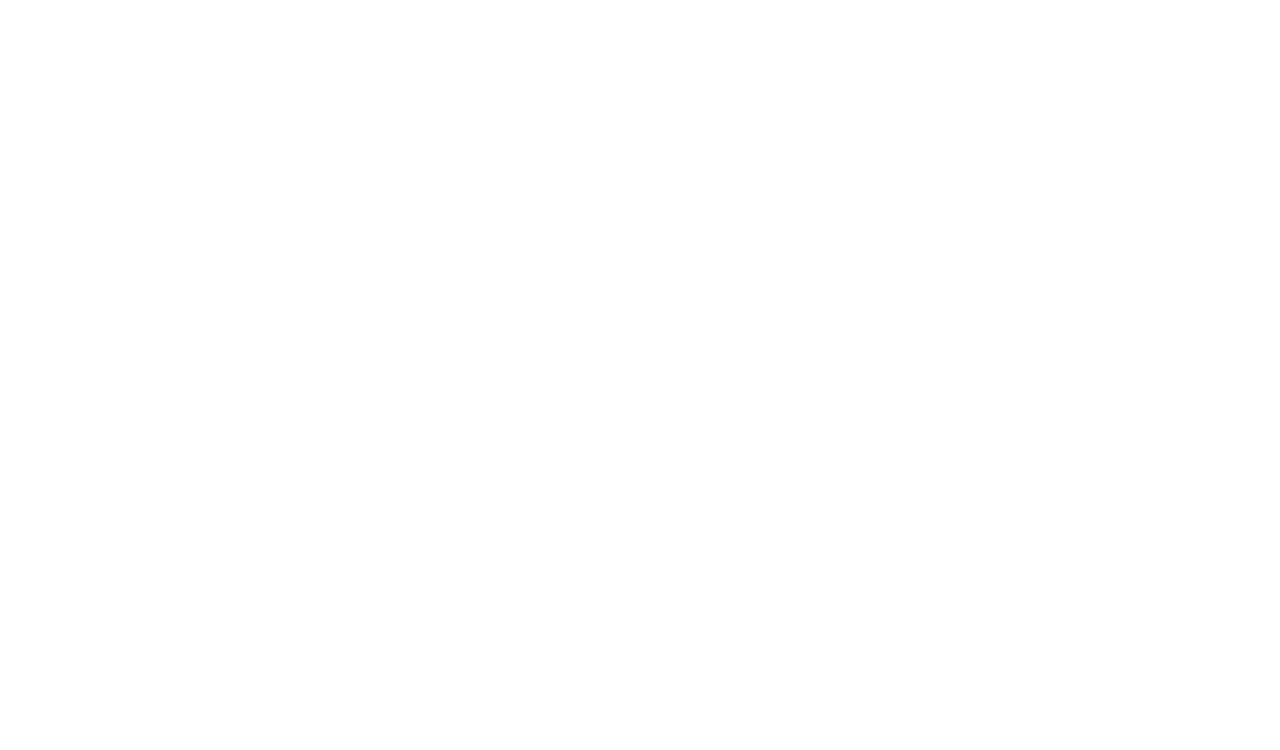
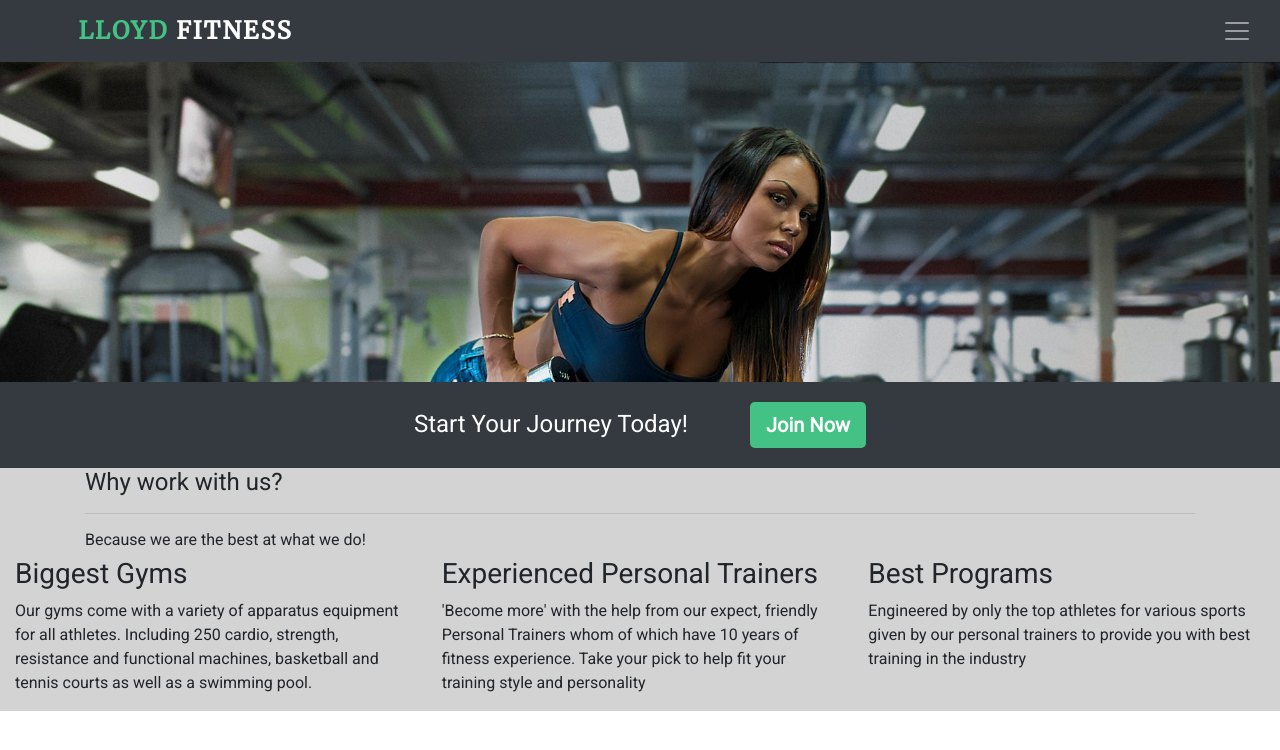
Before and after one commit to mylesluke/LloydFitness, a website: page dist/index.html in a window 1280 px wide. Drawn offline with nearby package versions, Linux system fonts and the light colour scheme.

Commit message:
navbar, header, font and color configs

```diff
--- a/dist/index.html
+++ b/dist/index.html
@@ -1,12 +1,73 @@
 <!DOCTYPE html>
 <html lang="en">
+
 <head>
     <meta charset="UTF-8">
     <meta name="viewport" content="width=device-width, initial-scale=1.0">
     <meta http-equiv="X-UA-Compatible" content="ie=edge">
     <title>Lloyd Fitness</title>
+    <link rel="stylesheet" href="https://maxcdn.bootstrapcdn.com/bootstrap/4.3.1/css/bootstrap.min.css">
+    <link rel="stylesheet" href="./style/style.css" type="text/css">
+    <script src="https://ajax.googleapis.com/ajax/libs/jquery/3.4.1/jquery.min.js"></script>
+    <script src="https://cdnjs.cloudflare.com/ajax/libs/popper.js/1.14.7/umd/popper.min.js"></script>
+    <script src="https://maxcdn.bootstrapcdn.com/bootstrap/4.3.1/js/bootstrap.min.js"></script>
+    <link href="https://fonts.googleapis.com/css?family=Merriweather|Roboto&display=swap" rel="stylesheet">
 </head>
+
 <body>
+    <header>
+        <nav class="navbar bg-dark navbar-dark sticky-top">
+            <a class="navbar-brand" href="#"><span class="nav-title">Lloyd</span> Fitness</a>
+            <button class="navbar-toggler" type="button" data-toggle="collapse" data-target="#collapsibleNavbar">
+                <span class="navbar-toggler-icon"></span>
+            </button>
+            <div class="collapse navbar-collapse" id="collapsibleNavbar">
+                <ul class="navbar-nav">
+                    <li class="nav-item">
+                        <a class="nav-link" href="#">Home</a>
+                    </li>
+                    <li class="nav-item">
+                        <a class="nav-link" href="#">Gyms</a>
+                    </li>
+                    <li class="nav-item">
+                        <a class="nav-link" href="#">Trainers</a>
+                    </li>
+                    <li class="nav-item">
+                        <a class="nav-link" href="#">Contact</a>
+                    </li>
+                </ul>
+            </div>
+        </nav>
+        <div class="col-xl header"></div>
+        <div class="sub-header bg-dark">
+            <h4>Start Your Journey Today!</h4>
+            <button type="button" class="btn btn-fx btn-primary btn-lg ">Join Now</button>
+        </div>
+    </header>
+    <sections>
+        <main class="col-xl" style="background: lightgrey">
+            <div class="container">
+                <h4>Why work with us?</h4>
+                <hr>
+                <h6>Because we are the best at what we do!</h6>
+            </div>
+            <div class="row">
+                <div class="col">
+                    <h3>Biggest Gyms</h3>
+                    <p>Our gyms come with a variety of apparatus equipment for all athletes.
+                        Including 250 cardio, strength, resistance and functional machines, basketball and tennis courts as well as a swimming pool. </p>
+                </div>
+                <div class="col">
+                    <h3>Experienced Personal Trainers</h3>
+                    <p>'Become more' with the help from our expect, friendly Personal Trainers whom of which have 10 years of fitness experience. Take your pick to help fit your training style and personality</p>
+                </div>
+                <div class="col">
+                    <h3>Best Programs</h3>
+                    <p>Engineered by only the top athletes for various sports given by our personal trainers to provide you with best training in the industry </p>
+                </div>
+            </div>
+        </main>
+    </sections>
+</body>
 
-</body>
 </html>
--- /dev/null
+++ b/dist/style/style.css
@@ -0,0 +1,101 @@
+* {
+  margin: 0;
+  padding: 0;
+  -webkit-box-sizing: border-box;
+          box-sizing: border-box;
+}
+
+body {
+  font-family: "Roboto", sans-serif;
+}
+
+nav .navbar-toggler {
+  border: none;
+}
+
+nav .navbar-toggler:hover {
+  background: #44C184;
+  -webkit-transition: all .5s ease;
+  transition: all .5s ease;
+}
+
+nav .navbar-toggler .navbar-toggler-icon {
+  color: white;
+}
+
+nav .navbar-toggler .navbar-toggler-icon:hover {
+  color: black;
+}
+
+nav .navbar-brand {
+  font-size: 1.5rem;
+  text-transform: uppercase;
+  font-weight: 700;
+  font-family: 'Merriweather', serif;
+  margin-left: 5%;
+  letter-spacing: 2px;
+}
+
+nav .navbar-brand .nav-title {
+  color: #44C184;
+}
+
+.header {
+  background: #000 url("../images/home3.jpg");
+  height: 300px;
+  background-size: cover;
+  background-repeat: no-repeat;
+  height: 40vh;
+}
+
+.sub-header {
+  display: -webkit-box;
+  display: -ms-flexbox;
+  display: flex;
+  -webkit-box-pack: center;
+      -ms-flex-pack: center;
+          justify-content: center;
+  padding: 20px;
+  color: white;
+  -webkit-box-align: baseline;
+      -ms-flex-align: baseline;
+          align-items: baseline;
+}
+
+.sub-header .btn, .sub-header .btn-fx {
+  margin-left: 5%;
+  background: #44C184;
+  border: none;
+  position: relative;
+  overflow: hidden;
+  -webkit-transition: 1.5s;
+  transition: 1.5s;
+  font-weight: 600;
+}
+
+.sub-header .btn:before, .sub-header .btn-fx:before {
+  content: "";
+  position: absolute;
+  left: 0;
+  width: 100%;
+  height: 0%;
+  background: white;
+  z-index: -1;
+  -webkit-transition: 0.8s;
+  transition: 0.8s;
+}
+
+.sub-header .btn-fx:before {
+  top: 0;
+  border-radius: 0 0 50% 50%;
+}
+
+.sub-header .btn-fx:hover {
+  z-index: 0;
+  color: black;
+}
+
+.sub-header .btn-fx:hover:before {
+  height: 180%;
+}
+/*# sourceMappingURL=style.css.map */
--- /dev/null
+++ b/dist/style/style.scss
@@ -0,0 +1,89 @@
+@import 'config';
+
+* {
+    margin: 0;
+    padding: 0;
+    box-sizing: border-box;
+}
+
+body {
+    font-family: "Roboto", sans-serif;
+}
+
+nav {
+    .navbar-toggler {
+        border: none;
+        &:hover {
+            background: $primary;
+            @include btn-flow;
+        }
+    }
+    .navbar-brand {
+        font-size: 1.5rem;
+        text-transform: uppercase;
+        font-weight: 700;
+        font-family: 'Merriweather', serif;
+        margin-left: 5%;
+        letter-spacing: 2px;
+
+        .nav-title {
+            color: $primary;
+        }
+    }
+}
+
+.header {
+    background: #000 url("../images/home3.jpg");
+    height: 300px;
+    background-size: cover;
+    background-repeat: no-repeat;
+    height: 40vh;
+
+}
+
+.sub-header {
+    display: flex;
+    justify-content: center;
+    padding: 20px;
+    color: white;
+    align-items: baseline;
+
+    .btn {
+        margin-left: 5%;
+        background: $primary;
+        border: none;
+        position: relative;
+        overflow: hidden;
+        transition: 1.5s;
+        font-weight: 600;
+
+        &:before {
+            content: "";
+            position: absolute;
+            left: 0;
+            width: 100%;
+            height: 0%;
+            background: white;
+            z-index: -1;
+            transition: 0.8s;
+        }
+    }
+
+    .btn-fx {
+        @extend .btn;
+
+        &:before {
+            top: 0;
+            border-radius: 0 0 50% 50%;
+        }
+
+        &:hover {
+            z-index: 0;
+            color: black;
+        }
+
+        &:hover:before {
+            height: 180%;
+        }
+    }
+}
```
Also changed, not shown: dist/style/_config.scss (added, +7 -0 lines), dist/images/home.jpg (added), dist/images/home2.jpg (added), dist/images/home3.jpg (added), 1 other file.
